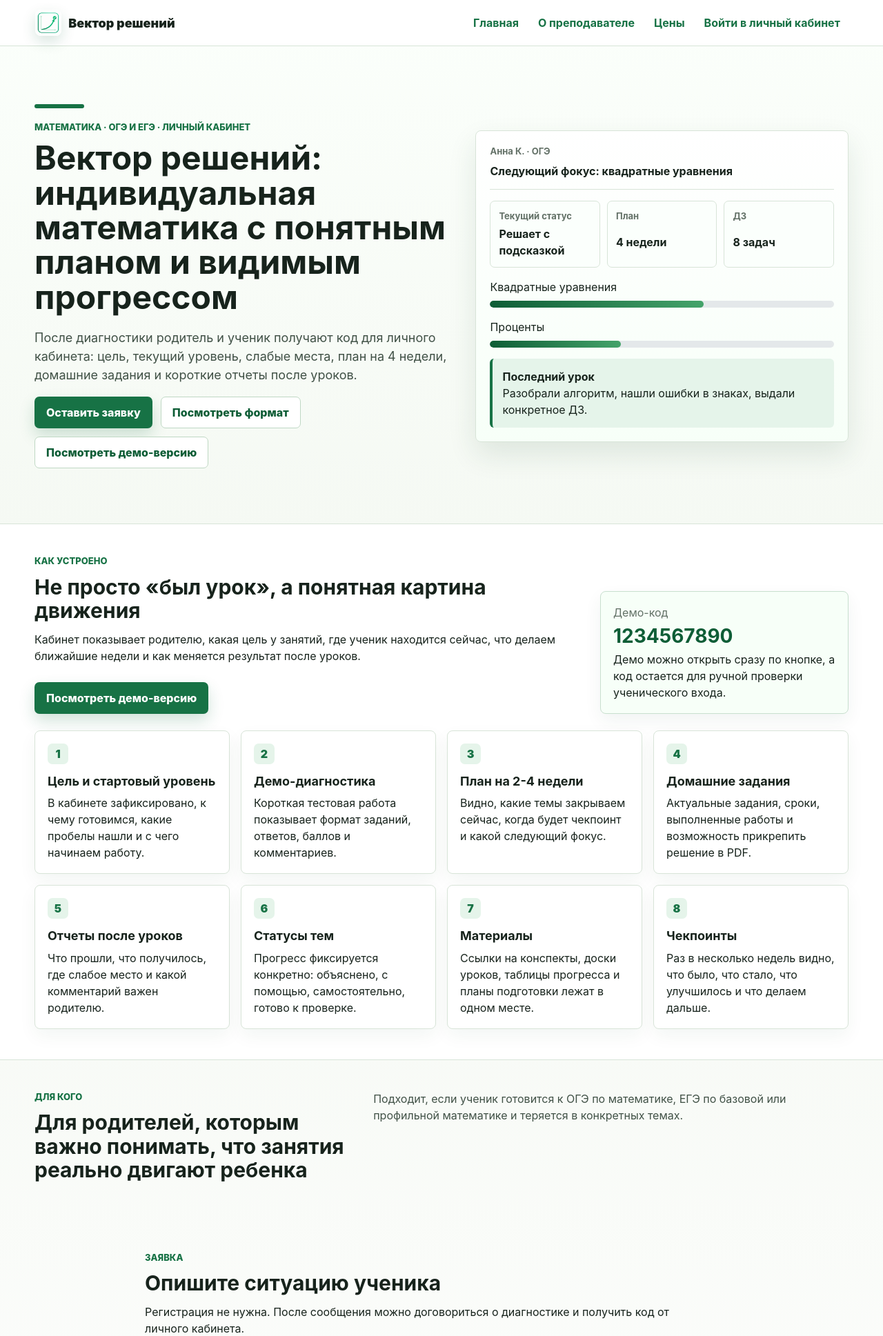
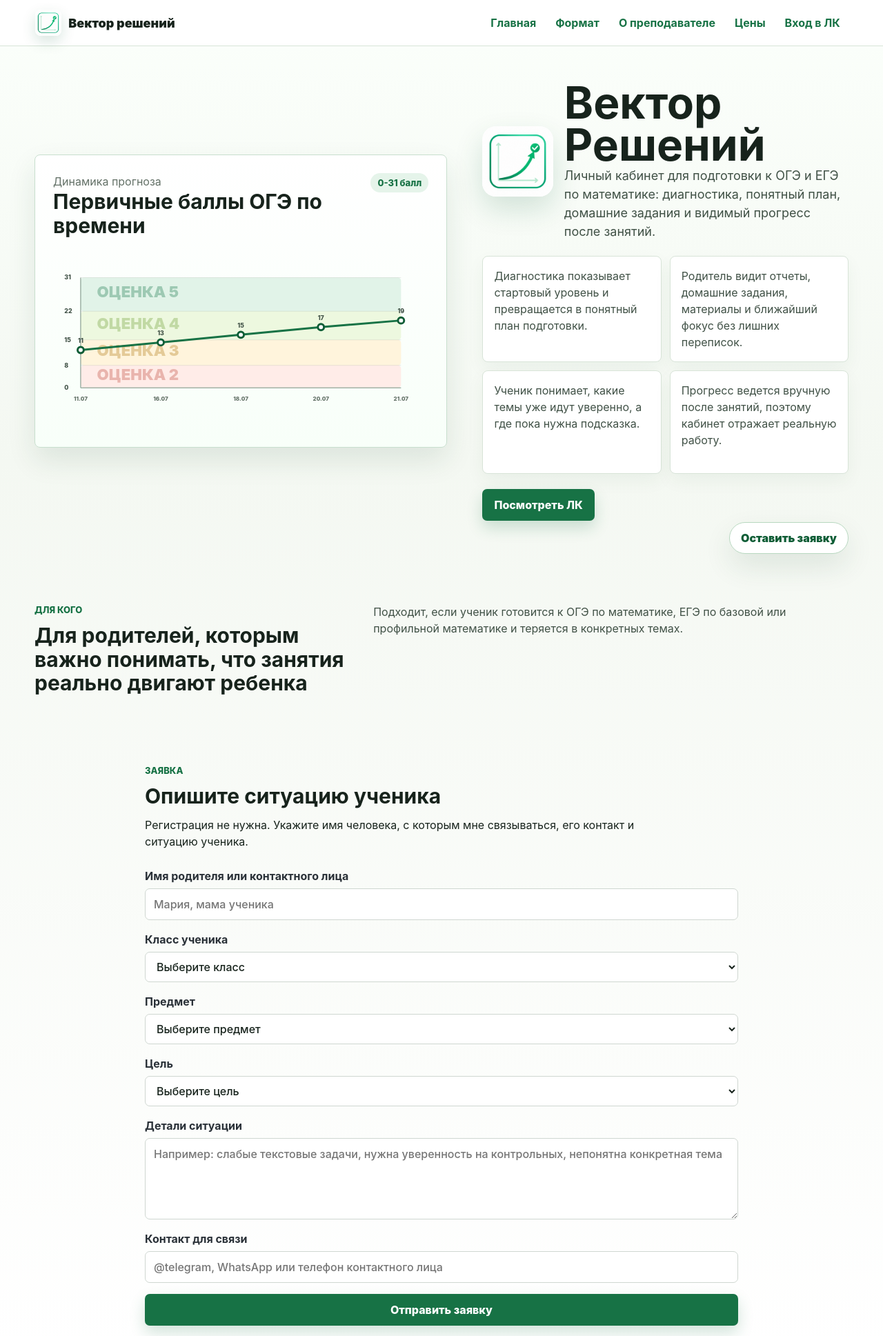
Before and after one commit to K1ng-Art4r/tutoring-progress-app, a FastAPI app: page / in a window 1280 px wide. Shown: the top 1937 px of the page at 69% size. Run offline with FastAPI, Linux system fonts and the light colour scheme; parts of the project's set-up code (start-up, migrations or seed data) failed here and were passed over.

Commit message:
Redesign landing and login flow

```diff
--- a/app/config.py
+++ b/app/config.py
@@ -39,6 +39,7 @@ class Settings:
     app_name: str = "Вектор решений"
     database_url: str = _database_url()
     public_base_url: str = _public_base_url()
+    teacher_login: str = os.getenv("TEACHER_LOGIN", "K1ng_Art4r")
     teacher_password: str = os.getenv("TEACHER_PASSWORD", "change-me")
     secret_key: str = os.getenv("SECRET_KEY", "dev-secret-change-me")
     seed_demo_data: bool = _bool_env("SEED_DEMO_DATA", True)
--- a/app/notifications.py
+++ b/app/notifications.py
@@ -24,7 +24,7 @@ def _lead_message(lead: Lead) -> str:
         [
             "<b>Новая заявка с сайта</b>",
             "",
-            f"<b>Родитель:</b> {_format_value(lead.parent_name)}",
+            f"<b>Контактное лицо:</b> {_format_value(lead.parent_name)}",
             f"<b>Класс:</b> {_format_value(lead.student_class)}",
             f"<b>Направление:</b> {_format_value(lead.subject)}",
             f"<b>Цель:</b> {_format_value(lead.goal)}",
--- a/app/routers/admin.py
+++ b/app/routers/admin.py
@@ -129,8 +129,8 @@ def login_page(request: Request, error: int | None = None):
 
 
 @router.post("/login")
-def login(password: Annotated[str, Form()]):
-    if password != settings.teacher_password:
+def login(username: Annotated[str, Form()], password: Annotated[str, Form()]):
+    if username.strip() != settings.teacher_login or password != settings.teacher_password:
         return RedirectResponse("/admin/login?error=1", status_code=303)
     response = RedirectResponse("/admin", status_code=303)
     attach_login_cookie(response)
--- a/app/static/styles.css
+++ b/app/static/styles.css
@@ -179,6 +179,7 @@ form,
 .forecast-main-card > *,
 .geometry-card > *,
 .forecast-chart-card > *,
+.home-demo-chart-card > *,
 .forecast-explanation > *,
 .competency-card > *,
 .homework-item > * {
@@ -380,6 +381,113 @@ form,
   font-weight: 800;
 }
 
+.home-hero {
+  position: relative;
+  display: grid;
+  grid-template-columns: minmax(0, 1.06fr) minmax(420px, 0.94fr);
+  align-items: center;
+  gap: clamp(28px, 4vw, 54px);
+  min-height: calc(100vh - 86px);
+  padding-top: 52px;
+  padding-bottom: 76px;
+}
+
+.home-demo-chart-card {
+  display: grid;
+  gap: 18px;
+  border: 1px solid #c8dfce;
+  border-radius: var(--radius);
+  background: linear-gradient(180deg, #ffffff 0%, #f8fff9 100%);
+  padding: clamp(18px, 2.2vw, 26px);
+  box-shadow: var(--shadow);
+}
+
+.home-demo-chart {
+  min-height: 330px;
+}
+
+.home-hero-brand {
+  display: flex;
+  align-items: center;
+  gap: 16px;
+  max-width: none;
+}
+
+.home-hero-brand img {
+  flex: 0 0 auto;
+  width: clamp(76px, 8vw, 112px);
+  aspect-ratio: 1;
+  border-radius: 20px;
+  background: #fff;
+  box-shadow: 0 18px 42px rgba(14, 93, 54, 0.16);
+}
+
+.home-hero-brand h1 {
+  max-width: none;
+  margin-bottom: 0;
+  font-size: clamp(44px, 5vw, 72px);
+  line-height: 0.95;
+}
+
+.home-hero-brand p {
+  max-width: 620px;
+  margin-bottom: 0;
+  color: #405146;
+  font-size: 18px;
+}
+
+.home-hero-copy {
+  display: grid;
+  gap: 22px;
+}
+
+.hero-bullets {
+  display: grid;
+  grid-template-columns: repeat(2, minmax(0, 1fr));
+  gap: 12px;
+  width: 100%;
+  text-align: left;
+}
+
+.hero-bullets p {
+  min-height: 150px;
+  border: 1px solid var(--border);
+  border-radius: var(--radius);
+  background: #fff;
+  margin-bottom: 0;
+  padding: 16px;
+  color: #405146;
+  box-shadow: 0 10px 26px rgba(24, 74, 46, 0.05);
+}
+
+.home-hero-action {
+  display: flex;
+  justify-content: flex-start;
+}
+
+.hero-request-button {
+  position: absolute;
+  right: 0;
+  bottom: 28px;
+  display: inline-flex;
+  align-items: center;
+  justify-content: center;
+  min-height: 44px;
+  border-radius: 999px;
+  background: #fff;
+  border: 1px solid #b8d8c0;
+  color: var(--green-strong);
+  padding: 10px 16px;
+  font-weight: 900;
+  box-shadow: var(--shadow);
+}
+
+.hero-request-button:hover {
+  background: var(--green);
+  color: #fff;
+  text-decoration: none;
+}
+
 .eyebrow {
   color: var(--green);
   font-size: 13px;
@@ -440,77 +548,6 @@ form,
   font-size: 14px;
 }
 
-.product-preview {
-  display: grid;
-  gap: 16px;
-  border: 1px solid var(--border);
-  border-radius: var(--radius);
-  background: linear-gradient(180deg, #ffffff 0%, #f7fff8 100%);
-  padding: 20px;
-  box-shadow: var(--shadow);
-}
-
-.preview-header {
-  display: grid;
-  gap: 6px;
-  border-bottom: 1px solid var(--border);
-  padding-bottom: 14px;
-}
-
-.preview-header span,
-.metric-label {
-  color: var(--muted);
-  font-size: 13px;
-  font-weight: 700;
-}
-
-.preview-grid {
-  display: grid;
-  grid-template-columns: repeat(3, 1fr);
-  gap: 10px;
-}
-
-.preview-grid div {
-  display: grid;
-  gap: 4px;
-  min-height: 84px;
-  border: 1px solid var(--border);
-  border-radius: 7px;
-  padding: 12px;
-  background: #fbfffc;
-}
-
-.preview-topic {
-  display: grid;
-  gap: 8px;
-}
-
-.progress-line {
-  display: block;
-  height: 10px;
-  overflow: hidden;
-  border-radius: 999px;
-  background: #e4e8ea;
-}
-
-.progress-line i {
-  display: block;
-  height: 100%;
-  border-radius: inherit;
-  background: linear-gradient(90deg, var(--green-strong), #44a36a);
-}
-
-.preview-report {
-  border-left: 4px solid var(--green);
-  background: var(--green-soft);
-  padding: 14px;
-  border-radius: 6px;
-}
-
-.preview-report p {
-  margin-bottom: 0;
-}
-
 .band {
   width: 100%;
   max-width: none;
@@ -2533,9 +2649,13 @@ form,
   }
 
   .hero,
+  .home-hero,
+  .hero-bullets,
   .teacher-hero,
   .teaching-philosophy,
+  .format-hero,
   .format-layout,
+  .format-flow-grid,
   .feature-grid,
   .about-grid,
   .achievement-grid,
@@ -2760,7 +2909,6 @@ form,
     font-size: 12px;
   }
 
-  .product-preview,
   .feature-card,
   .about-card,
   .achievement-card,
--- a/app/templates/base.html
+++ b/app/templates/base.html
@@ -36,6 +36,7 @@
       </a>
       <nav class="topnav" aria-label="Основная навигация">
         <a href="/">Главная</a>
+        <a href="/format">Формат</a>
         <a href="/about">О преподавателе</a>
         <a href="/pricing">Цены</a>
         {% if is_admin %}
@@ -46,13 +47,7 @@
             <button class="link-button" type="submit">Выйти</button>
           </form>
         {% else %}
-          <div class="nav-dropdown">
-            <button class="nav-dropdown-trigger" type="button">Войти в личный кабинет</button>
-            <div class="nav-dropdown-menu">
-              <a href="/admin/login">Вход для преподавателя</a>
-              <a href="/cabinet/login">Вход для ученика</a>
-            </div>
-          </div>
+          <a class="nav-login-link" href="/cabinet/login">Вход в ЛК</a>
         {% endif %}
       </nav>
     </header>
--- a/app/templates/public.html
+++ b/app/templates/public.html
@@ -3,119 +3,74 @@
 {% block title %}Вектор решений · индивидуальные занятия по математике{% endblock %}
 
 {% block content %}
-<section class="hero section">
-  <div class="hero-copy">
-    <p class="eyebrow">Математика · ОГЭ и ЕГЭ · личный кабинет</p>
-    <h1>Вектор решений: индивидуальная математика с понятным планом и видимым прогрессом</h1>
-    <p class="hero-text">
-      После диагностики родитель и ученик получают код для личного кабинета: цель, текущий уровень,
-      слабые места, план на 4 недели, домашние задания и короткие отчеты после уроков.
-    </p>
-    <div class="button-row">
-      <a class="button primary" href="#contact">Оставить заявку</a>
-      <a class="button secondary" href="#format">Посмотреть формат</a>
-      <a class="button secondary" href="/demo">Посмотреть демо-версию</a>
+<section class="home-hero section">
+  <a class="hero-request-button" href="#contact">Оставить заявку</a>
+  <article class="home-demo-chart-card">
+    <div class="forecast-chart-head">
+      <div>
+        <span class="muted">Динамика прогноза</span>
+        <h2>Первичные баллы ОГЭ по времени</h2>
+      </div>
+      <span class="badge ready-for-test">0-31 балл</span>
     </div>
-  </div>
+    <svg class="forecast-chart home-demo-chart" viewBox="0 0 736 286" role="img" aria-label="Демо-график роста результата ученика">
+      <rect class="zone-5" x="54" y="22" width="628" height="66" rx="6"></rect>
+      <rect class="zone-4" x="54" y="88" width="628" height="56" rx="6"></rect>
+      <rect class="zone-3" x="54" y="144" width="628" height="50" rx="6"></rect>
+      <rect class="zone-2" x="54" y="194" width="628" height="44" rx="6"></rect>
+      <text class="forecast-zone-label zone-5-label" x="86" y="60">ОЦЕНКА 5</text>
+      <text class="forecast-zone-label zone-4-label" x="86" y="123">ОЦЕНКА 4</text>
+      <text class="forecast-zone-label zone-3-label" x="86" y="175">ОЦЕНКА 3</text>
+      <text class="forecast-zone-label zone-2-label" x="86" y="223">ОЦЕНКА 2</text>
+      <line class="forecast-grid-line" x1="54" x2="682" y1="22" y2="22"></line>
+      <line class="forecast-grid-line" x1="54" x2="682" y1="88" y2="88"></line>
+      <line class="forecast-grid-line" x1="54" x2="682" y1="144" y2="144"></line>
+      <line class="forecast-grid-line" x1="54" x2="682" y1="194" y2="194"></line>
+      <text class="forecast-axis-label" x="22" y="26">31</text>
+      <text class="forecast-axis-label" x="22" y="92">22</text>
+      <text class="forecast-axis-label" x="22" y="148">15</text>
+      <text class="forecast-axis-label" x="22" y="198">8</text>
+      <text class="forecast-axis-label" x="22" y="242">0</text>
+      <line class="forecast-axis" x1="54" x2="54" y1="22" y2="238"></line>
+      <line class="forecast-axis" x1="54" x2="682" y1="238" y2="238"></line>
+      <polyline class="forecast-line" points="54,164 211,149 368,134 525,119 682,106"></polyline>
+      <circle class="forecast-point" cx="54" cy="164" r="6"></circle>
+      <text class="forecast-point-label" x="54" y="150">11</text>
+      <circle class="forecast-point" cx="211" cy="149" r="6"></circle>
+      <text class="forecast-point-label" x="211" y="135">13</text>
+      <circle class="forecast-point" cx="368" cy="134" r="6"></circle>
+      <text class="forecast-point-label" x="368" y="120">15</text>
+      <circle class="forecast-point" cx="525" cy="119" r="6"></circle>
+      <text class="forecast-point-label" x="525" y="105">17</text>
+      <circle class="forecast-point" cx="682" cy="106" r="6"></circle>
+      <text class="forecast-point-label" x="682" y="92">19</text>
+      <text class="forecast-date-label" x="54" y="264">11.07</text>
+      <text class="forecast-date-label" x="211" y="264">16.07</text>
+      <text class="forecast-date-label" x="368" y="264">18.07</text>
+      <text class="forecast-date-label" x="525" y="264">20.07</text>
+      <text class="forecast-date-label" x="682" y="264">21.07</text>
+    </svg>
+  </article>
 
-  <div class="product-preview" aria-label="Пример кабинета ученика">
-    <div class="preview-header">
-      <span>Анна К. · ОГЭ</span>
-      <strong>Следующий фокус: квадратные уравнения</strong>
-    </div>
-    <div class="preview-grid">
+  <div class="home-hero-copy">
+    <div class="home-hero-brand">
+      <img src="{{ static_asset('/static/vector-solutions-logo.png') }}" alt="">
       <div>
-        <span class="metric-label">Текущий статус</span>
-        <strong>Решает с подсказкой</strong>
-      </div>
-      <div>
-        <span class="metric-label">План</span>
-        <strong>4 недели</strong>
-      </div>
-      <div>
-        <span class="metric-label">ДЗ</span>
-        <strong>8 задач</strong>
-      </div>
-    </div>
-    <div class="preview-topic">
-      <span>Квадратные уравнения</span>
-      <span class="progress-line"><i style="width: 62%"></i></span>
-    </div>
-    <div class="preview-topic">
-      <span>Проценты</span>
-      <span class="progress-line"><i style="width: 38%"></i></span>
-    </div>
-    <div class="preview-report">
-      <b>Последний урок</b>
-      <p>Разобрали алгоритм, нашли ошибки в знаках, выдали конкретное ДЗ.</p>
-    </div>
-  </div>
-</section>
-
-<section id="format" class="section band">
-  <div class="format-layout">
-    <div>
-      <div class="section-heading">
-        <p class="eyebrow">Как устроено</p>
-        <h2>Не просто «был урок», а понятная картина движения</h2>
-        <p>
-          Кабинет показывает родителю, какая цель у занятий, где ученик находится сейчас,
-          что делаем ближайшие недели и как меняется результат после уроков.
-        </p>
-      </div>
-      <div class="format-actions">
-        <a class="button primary" href="/demo">Посмотреть демо-версию</a>
+        <h1>Вектор Решений</h1>
+        <p>Личный кабинет для подготовки к ОГЭ и ЕГЭ по математике: диагностика, понятный план, домашние задания и видимый прогресс после занятий.</p>
       </div>
     </div>
 
-    <div class="format-demo-panel">
-      <span class="muted">Демо-код</span>
-      <strong>1234567890</strong>
-      <p>Демо можно открыть сразу по кнопке, а код остается для ручной проверки ученического входа.</p>
+    <div class="hero-bullets">
+      <p>Диагностика показывает стартовый уровень и превращается в понятный план подготовки.</p>
+      <p>Родитель видит отчеты, домашние задания, материалы и ближайший фокус без лишних переписок.</p>
+      <p>Ученик понимает, какие темы уже идут уверенно, а где пока нужна подсказка.</p>
+      <p>Прогресс ведется вручную после занятий, поэтому кабинет отражает реальную работу.</p>
     </div>
-  </div>
 
-  <div class="feature-grid expanded">
-    <article class="feature-card">
-      <span class="feature-icon">1</span>
-      <h3>Цель и стартовый уровень</h3>
-      <p>В кабинете зафиксировано, к чему готовимся, какие пробелы нашли и с чего начинаем работу.</p>
-    </article>
-    <article class="feature-card">
-      <span class="feature-icon">2</span>
-      <h3>Демо-диагностика</h3>
-      <p>Короткая тестовая работа показывает формат заданий, ответов, баллов и комментариев.</p>
-    </article>
-    <article class="feature-card">
-      <span class="feature-icon">3</span>
-      <h3>План на 2-4 недели</h3>
-      <p>Видно, какие темы закрываем сейчас, когда будет чекпоинт и какой следующий фокус.</p>
-    </article>
-    <article class="feature-card">
-      <span class="feature-icon">4</span>
-      <h3>Домашние задания</h3>
-      <p>Актуальные задания, сроки, выполненные работы и возможность прикрепить решение в PDF.</p>
-    </article>
-    <article class="feature-card">
-      <span class="feature-icon">5</span>
-      <h3>Отчеты после уроков</h3>
-      <p>Что прошли, что получилось, где слабое место и какой комментарий важен родителю.</p>
-    </article>
-    <article class="feature-card">
-      <span class="feature-icon">6</span>
-      <h3>Статусы тем</h3>
-      <p>Прогресс фиксируется конкретно: объяснено, с помощью, самостоятельно, готово к проверке.</p>
-    </article>
-    <article class="feature-card">
-      <span class="feature-icon">7</span>
-      <h3>Материалы</h3>
-      <p>Ссылки на конспекты, доски уроков, таблицы прогресса и планы подготовки лежат в одном месте.</p>
-    </article>
-    <article class="feature-card">
-      <span class="feature-icon">8</span>
-      <h3>Чекпоинты</h3>
-      <p>Раз в несколько недель видно, что было, что стало, что улучшилось и что делаем дальше.</p>
-    </article>
+    <div class="home-hero-action">
+      <a class="button primary" href="/demo">Посмотреть ЛК</a>
+    </div>
   </div>
 </section>
 
@@ -133,7 +88,7 @@
   <div class="section-heading">
     <p class="eyebrow">Заявка</p>
     <h2>Опишите ситуацию ученика</h2>
-    <p>Регистрация не нужна. После сообщения можно договориться о диагностике и получить код от личного кабинета.</p>
+    <p>Регистрация не нужна. Укажите имя человека, с которым мне связываться, его контакт и ситуацию ученика.</p>
   </div>
 
   {% if sent %}
@@ -142,8 +97,8 @@
 
   <form method="post" action="/request" class="request-form">
     <label>
-      Имя родителя
-      <input name="parent_name" required placeholder="Мария">
+      Имя родителя или контактного лица
+      <input name="parent_name" required placeholder="Мария, мама ученика">
     </label>
     <label>
       Класс ученика
@@ -178,7 +133,7 @@
     </label>
     <label>
       Контакт для связи
-      <input name="contact" required placeholder="Telegram, WhatsApp или телефон">
+      <input name="contact" required placeholder="@telegram, WhatsApp или телефон контактного лица">
     </label>
     <button class="button primary" type="submit">Отправить заявку</button>
   </form>
--- a/app/templates/student_form.html
+++ b/app/templates/student_form.html
@@ -32,11 +32,11 @@
         </select>
       </label>
       <label>
-        Имя родителя
+        Имя родителя или контактного лица
         <input name="parent_name" value="{{ student.parent_name if student else prefill.get('parent_name', '') }}">
       </label>
       <label>
-        Контакт родителя
+        Контакт родителя или контактного лица
         <input name="parent_contact" value="{{ student.parent_contact if student else prefill.get('parent_contact', '') }}" placeholder="@telegram или телефон">
       </label>
       <label>
```
Also changed, not shown: other parts of app/static/styles.css (+111 -10 lines), app/routers/cabinet.py (+27 -3 lines), app/routers/public.py (+13 -0 lines), app/templates/about.html (+9 -6 lines), app/templates/admin_login.html (+8 -4 lines), app/templates/cabinet_login.html (+17 -11 lines), app/templates/format.html (added, +122 -0 lines).
